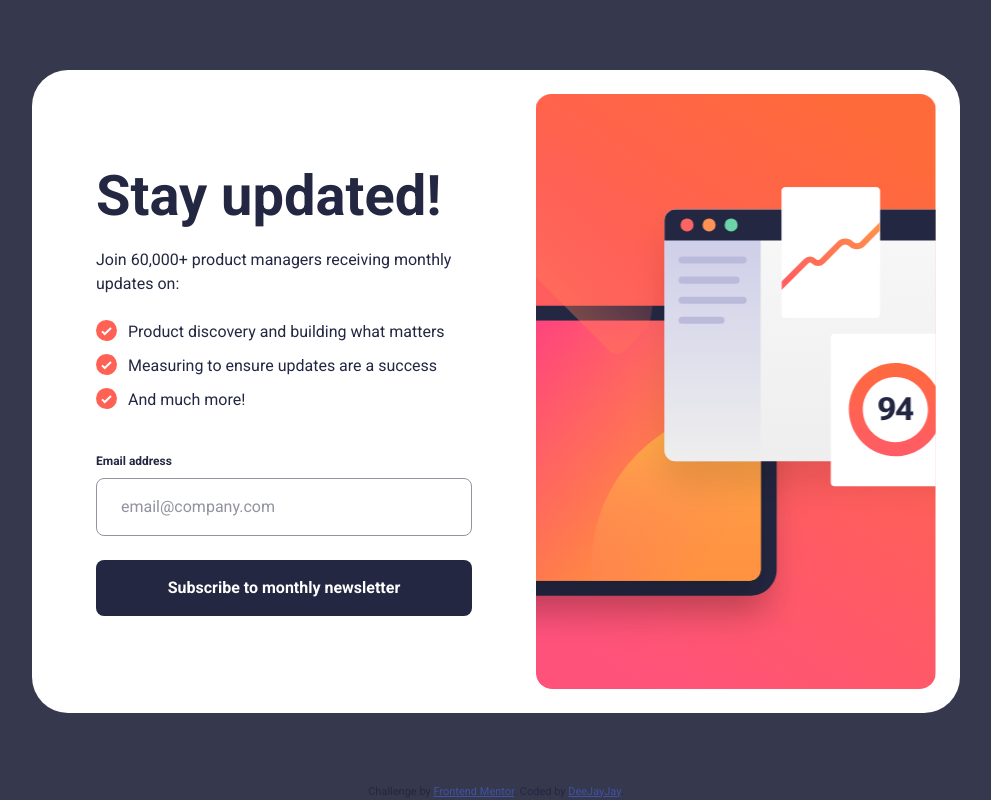
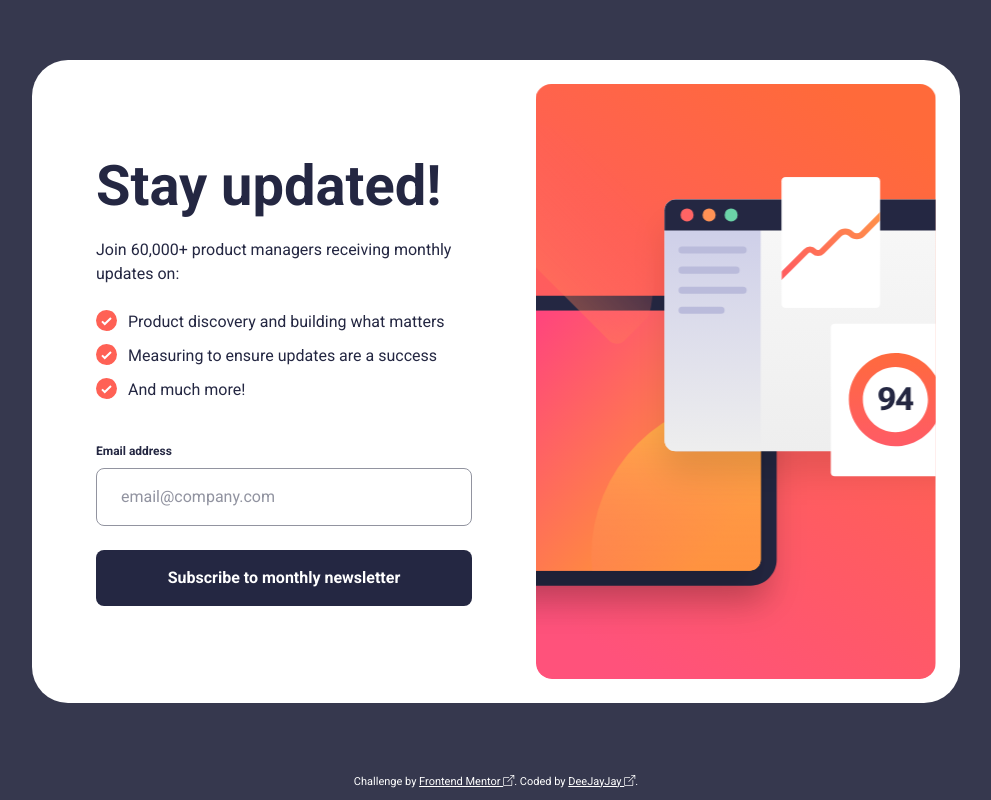
Before and after one commit to deejayjay/fem-newsletter-sign-up, a Vue app: page / in a window 1280 px wide. Shown: the whole page, without its empty margins (144-1135 px from the left). Built offline with nearby package versions, Linux system fonts and the light colour scheme.

Commit message:
Fixes the attribution links

```diff
--- a/package.json
+++ b/package.json
@@ -8,6 +8,7 @@
     "preview": "vite preview"
   },
   "dependencies": {
+    "bootstrap-icons": "^1.10.5",
     "vue": "^3.3.2"
   },
   "devDependencies": {
--- a/src/App.vue
+++ b/src/App.vue
@@ -9,8 +9,14 @@
       <Confirmation v-else @dismiss="handleDismiss" :email="enteredEmail" />
     </main>
     <footer class="attribution">
-      Challenge by <a href="https://www.frontendmentor.io?ref=challenge" target="_blank">Frontend Mentor</a>.
-      Coded by <a href="https://github.com/deejayjay">DeeJayJay</a>.
+      Challenge by
+      <a href="https://www.frontendmentor.io?ref=challenge" target="_blank">
+        Frontend Mentor <i class="bi bi-box-arrow-up-right"></i>
+      </a>.
+      Coded by
+      <a href="https://github.com/deejayjay">
+        DeeJayJay <i class="bi bi-box-arrow-up-right"></i>
+      </a>.
     </footer>
   </div>
 </template>
@@ -32,10 +38,12 @@ export default {
     };
   },
   methods: {
+    // When the SignUpForm is submitted with a valid email, show the Confirmation component
     handleSubmit(enteredEmail) {
       this.enteredEmail = enteredEmail;
       this.showConfirmation = true;
     },
+    // When the Confirmation page is dismissed, show the SignUpForm
     handleDismiss() {
       this.showConfirmation = false;
     }
@@ -55,8 +63,22 @@ export default {
 }
 
 .attribution {
+  font-size: 11px;
+  text-align: center;
+  color: hsl(228, 45%, 44%);
   background-color: var(--color-white);
   transition: background-color 0.3s ease-in-out;
+  padding: 1rem;
+}
+
+.attribution a {
+  color: hsl(228, 45%, 44%);
+  text-decoration: underline hsl(228, 45%, 44%);
+  transition: text-decoration-color 0.25s ease-in-out;
+}
+
+.attribution a:hover {
+  text-decoration-color: transparent;
 }
 
 @media only screen and (width >= 1024px) {
@@ -67,7 +89,13 @@ export default {
   }
 
   .attribution {
+    color: var(--color-white);
     background-color: var(--color-charcoal-grey);
+  }
+
+  .attribution a {
+    color: var(--color-white);
+    text-decoration-color: var(--color-white);
   }
 }
 </style>
--- a/src/assets/css/main.css
+++ b/src/assets/css/main.css
@@ -7,15 +7,6 @@ body {
   font-size: 1.6rem;
   color: var(--color-dark-navy);
   background-color: var(--color-charcoal-grey);
-}
-
-.attribution {
-  font-size: 11px;
-  text-align: center;
-}
-
-.attribution a {
-  color: hsl(228, 45%, 44%);
 }
 
 .btn {
--- a/src/components/Confirmation.vue
+++ b/src/components/Confirmation.vue
@@ -26,6 +26,8 @@ export default {
     }
   },
   methods: {
+    // Emit dismiss event when user clicks on the button so that
+    // the SignUpForm component can be displayed again
     handleDismissClick() {
       this.$emit('dismiss');
     }
--- a/src/components/SignUpForm.vue
+++ b/src/components/SignUpForm.vue
@@ -39,6 +39,8 @@ export default {
     };
   },
   methods: {
+    // When the form is submitted, check if the email is valid.
+    // If form is valid, emit the submit event and pass the email as payload
     handleSubmit() {
       this.validateEmail(this.email);
       if (this.isValidEmail) {
--- a/src/main.js
+++ b/src/main.js
@@ -1,3 +1,5 @@
+import '/node_modules/bootstrap-icons/font/bootstrap-icons.min.css';
+
 import './assets/css/main.css';
 
 import { createApp } from 'vue';
```
Also changed, not shown: 1 other file (tests, documents, lock files or other folders).
